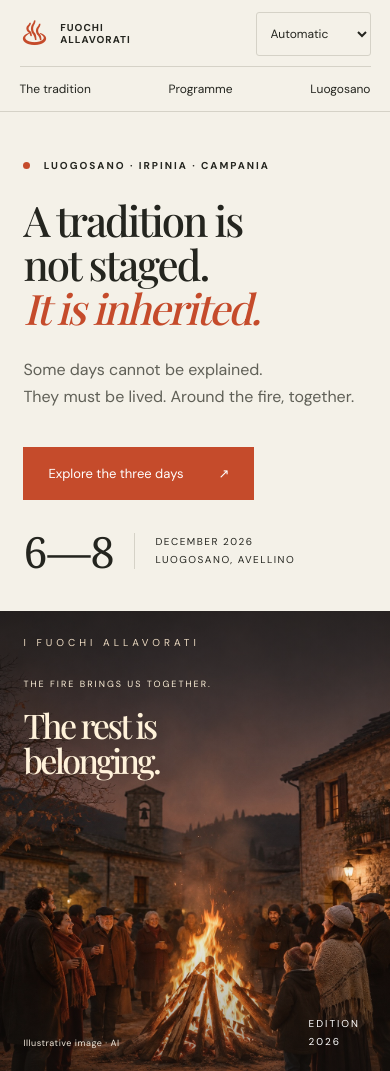
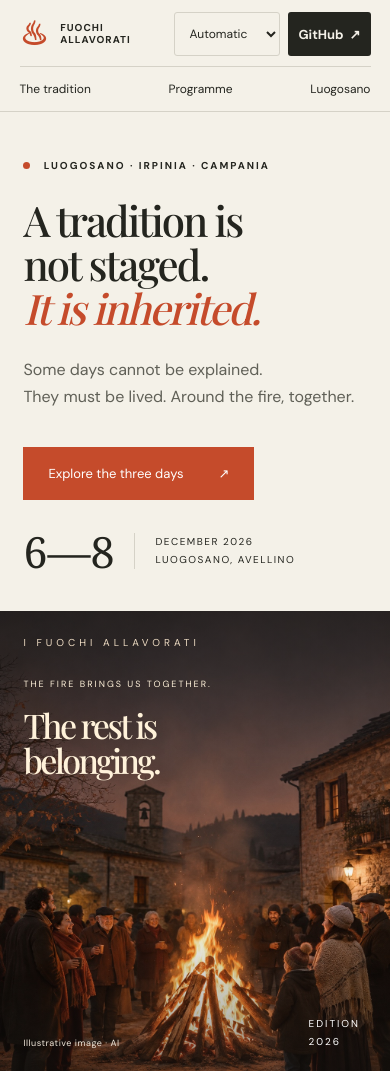
Before and after one commit to carminedigre/fuochi-allavorati, a plain HTML site: page index.html in a window 390 px wide. Shown: the top 1071 px of the page. Drawn offline with nearby package versions, Linux system fonts and the light colour scheme; a web font is replaced by a local one.

Commit message:
add github link

```diff
--- a/index.html
+++ b/index.html
@@ -9,7 +9,7 @@
 </head>
 <body>
 <a class="skip" href="#programma">Vai al programma</a>
-<header><a class="brand" href="#" aria-label="Fuochi Allavorati, inizio"><span class="flame">♨</span><span>FUOCHI<br>ALLAVORATI</span></a><nav aria-label="Navigazione principale"><a href="#rito">Il rito</a><a href="#programma">Il programma</a><a href="#luogosano">Luogosano</a></nav><div class="header-actions"><label class="language-label"><span class="sr-only">Lingua del sito</span><select id="language" aria-label="Lingua del sito"><option value="auto">Automatico</option><option value="it" lang="it">Italiano</option><option value="en" lang="en">English</option></select></label><a class="nav-cta" href="#visita">Vieni a viverli <span>↗</span></a></div></header>
+<header><a class="brand" href="#" aria-label="Fuochi Allavorati, inizio"><span class="flame">♨</span><span>FUOCHI<br>ALLAVORATI</span></a><nav aria-label="Navigazione principale"><a href="#rito">Il rito</a><a href="#programma">Il programma</a><a href="#luogosano">Luogosano</a></nav><div class="header-actions"><label class="language-label"><span class="sr-only">Lingua del sito</span><select id="language" aria-label="Lingua del sito"><option value="auto">Automatico</option><option value="it" lang="it">Italiano</option><option value="en" lang="en">English</option></select></label><a class="repository-link" href="https://github.com/carminedigre/fuochi-allavorati" target="_blank" rel="noopener">GitHub <span aria-hidden="true">↗</span></a><a class="nav-cta" href="#visita">Vieni a viverli <span>↗</span></a></div></header>
 <main>
 <section class="hero">
 <div class="hero-copy"><p class="eyebrow"><span class="dot"></span> LUOGOSANO · IRPINIA · CAMPANIA</p><h1>Un rito non<br>si organizza.<br><em>Si eredita.</em></h1><p class="intro">Ci sono giorni che non si spiegano.<br>Si vivono. Intorno al fuoco, insieme.</p><a class="button" href="#programma">Scopri i tre giorni <span>↗</span></a><div class="hero-date"><b>6—8</b><span>DICEMBRE 2026<br>LUOGOSANO, AVELLINO</span></div></div>
--- a/style.css
+++ b/style.css
@@ -16,6 +16,32 @@ header nav a{display:inline-flex;align-items:center;min-height:44px}.hero-copy,.
 .hero-art{background:#292622}.art-image{inset:0;background-image:url('falo-comunita.jpg');background-size:cover;background-position:50% 70%;transform:none}.art-shade{background:linear-gradient(180deg,rgba(22,20,17,.38),rgba(22,20,17,.08) 43%,transparent 65%,rgba(22,20,17,.42))}.art-credit{position:absolute;bottom:25px;left:35px;color:#eee5d8;font-size:9px;letter-spacing:.5px;max-width:65%;line-height:1.5}.art-number{bottom:25px}
 @media(max-width:760px){.hero-art{min-height:460px}.art-image{background-position:50% 83%}.art-shade{background:linear-gradient(180deg,rgba(22,20,17,.60),rgba(22,20,17,.10) 42%,transparent 65%,rgba(22,20,17,.45))}.art-credit{left:6%;bottom:20px}.art-number{bottom:20px}.art-caption{top:60px}.art-caption p{font-size:34px}}
 @media(max-width:360px){.hero-art{min-height:420px}.art-caption p{font-size:31px}}
+
+.repository-link {
+  display: inline-flex;
+  align-items: center;
+  gap: 8px;
+  min-height: 44px;
+  padding: 0 12px;
+  border-radius: 3px;
+  background: var(--ink);
+  color: var(--paper);
+  font-size: 13px;
+  font-weight: 700;
+}
+.repository-link:hover { background: #3f4137; }
+@media (max-width: 760px) {
+  .header-actions { gap: 8px; }
+  .language-label select { padding-right: 16px; }
+  .repository-link { gap: 6px; padding: 0 10px; }
+}
+@media (max-width: 360px) {
+  header { column-gap: 6px; }
+  header > .brand, .header-actions { gap: 6px; }
+  .language-label select { padding-right: 10px; padding-left: 8px; }
+  .repository-link { padding: 0 8px; font-size: 12px; }
+  .repository-link span { display: none; }
+}
 
 .conference {
   display: grid;
```
